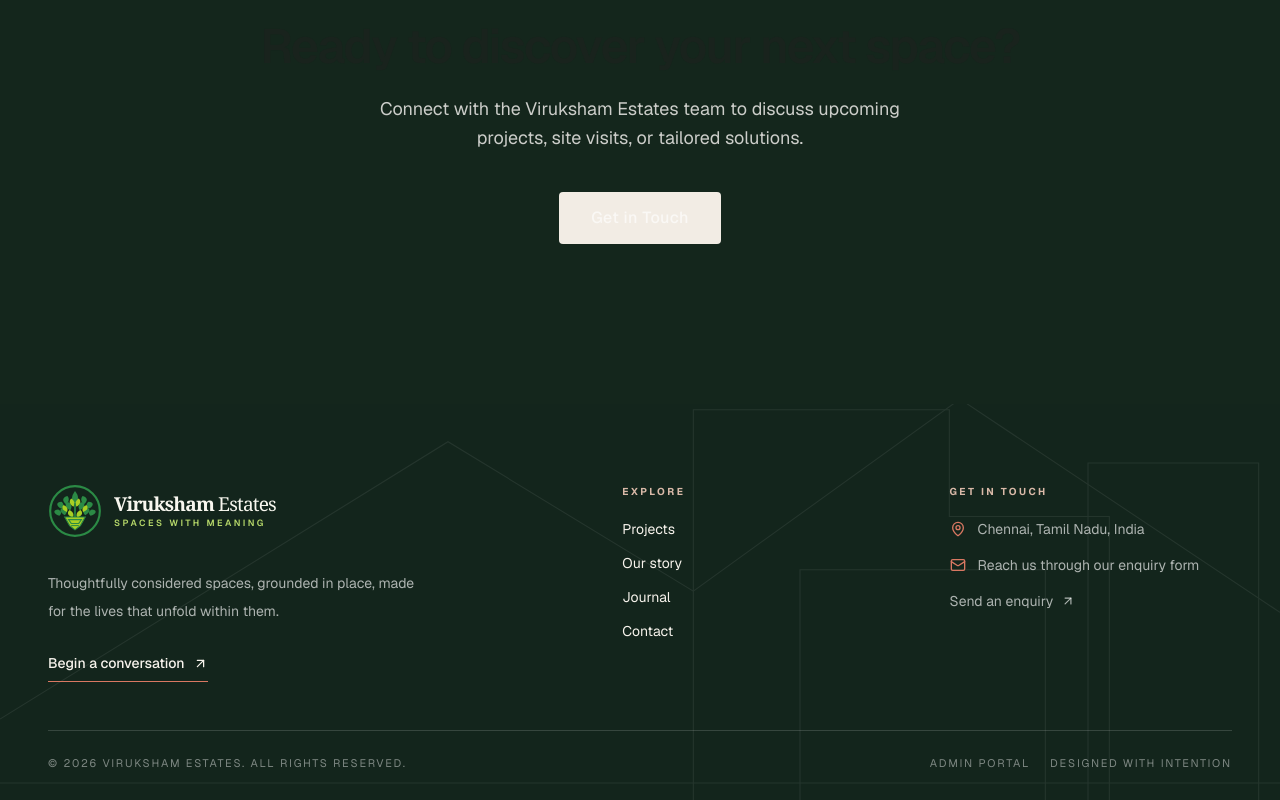
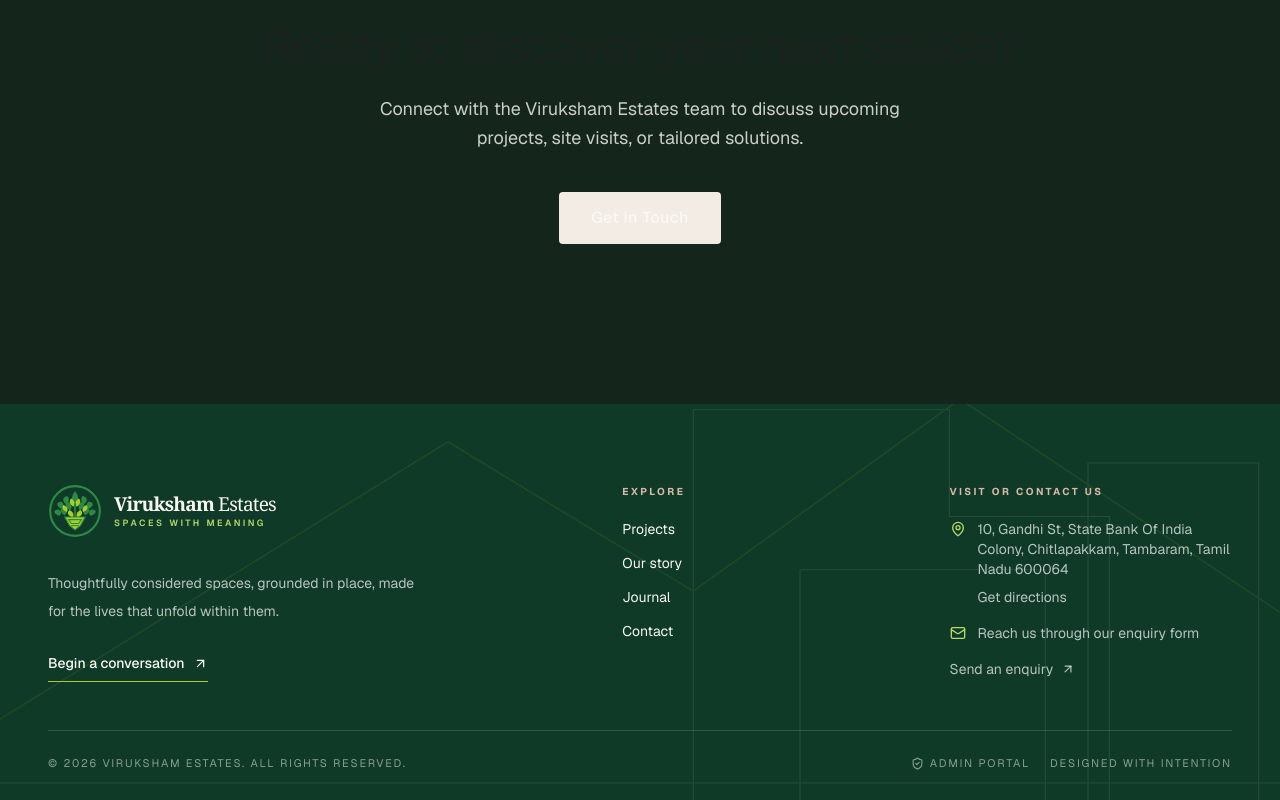
Before and after one commit to Sanjayram3269/viruksham-estates, a Next.js app: page /about in a window 1280 px wide. Shown: the part 3468-4268 px from the top of the page. Built offline with nearby package versions, Linux system fonts and the light colour scheme.

Commit message:
design: unify footer with green and lime brand palette

```diff
--- a/components/layout/site-footer.tsx
+++ b/components/layout/site-footer.tsx
@@ -1,5 +1,5 @@
 import Link from "next/link";
-import { ArrowUpRight, Mail, MapPin } from "lucide-react";
+import { ArrowUpRight, Mail, MapPin, ShieldCheck } from "lucide-react";
 import { BrandMark } from "@/components/brand/brand-mark";
 
 const footerLinks = [
@@ -8,50 +8,44 @@ const footerLinks = [
   { label: "Journal", href: "/journal" },
   { label: "Contact", href: "/contact" },
 ];
+const officeAddress = "10, Gandhi St, State Bank Of India Colony, Chitlapakkam, Tambaram, Tamil Nadu 600064";
+const mapUrl = "https://www.google.com/maps/search/?api=1&query=10%2C%20Gandhi%20St%2C%20State%20Bank%20Of%20India%20Colony%2C%20Chitlapakkam%2C%20Tambaram%2C%20Tamil%20Nadu%20600064";
 
 export function SiteFooter() {
   return (
-    <footer className="relative overflow-hidden bg-[#13251c] text-[#f7f3ec]">
-      <div className="absolute inset-0 pointer-events-none opacity-[0.07]" aria-hidden="true">
+    <footer className="relative overflow-hidden bg-[#103a28] text-[#f8f9f2]">
+      <div className="pointer-events-none absolute inset-0 opacity-[0.09]" aria-hidden="true">
         <svg className="h-full w-full" viewBox="0 0 1200 420" preserveAspectRatio="xMidYMid slice">
           <path d="M650 420V30H890V130H1040V420M750 420V180H980V420M1020 420V80H1180V420M0 380H1200" fill="none" stroke="white" strokeWidth="1" />
-          <path d="M0 320L420 60L650 200L900 20L1200 220" fill="none" stroke="white" strokeWidth="1" />
+          <path d="M0 320L420 60L650 200L900 20L1200 220" fill="none" stroke="#a8cf24" strokeWidth="1.5" />
         </svg>
       </div>
       <div className="relative mx-auto max-w-[1440px] px-5 pb-7 pt-16 sm:px-8 lg:px-12 lg:pt-20">
         <div className="grid gap-12 border-b border-white/15 pb-12 lg:grid-cols-[1.4fr_0.7fr_0.8fr] lg:gap-20">
           <div className="max-w-lg">
             <BrandMark inverse />
-            <p className="mt-6 max-w-sm text-sm leading-7 text-white/65">
-              Thoughtfully considered spaces, grounded in place, made for the lives that unfold within them.
-            </p>
-            <Link href="/contact" className="mt-7 inline-flex items-center gap-2 border-b border-[#d97862] pb-2 text-sm font-medium text-white transition hover:text-[#edb1a3]">
-              Begin a conversation <ArrowUpRight size={15} />
-            </Link>
+            <p className="mt-6 max-w-sm text-sm leading-7 text-white/70">Thoughtfully considered spaces, grounded in place, made for the lives that unfold within them.</p>
+            <Link href="/contact" className="mt-7 inline-flex items-center gap-2 border-b border-[#a8cf24] pb-2 text-sm font-medium text-white transition hover:text-[#d7f29b]">Begin a conversation <ArrowUpRight size={15} /></Link>
           </div>
           <div>
             <p className="eyebrow-footer">Explore</p>
             <nav className="mt-5 flex flex-col items-start gap-3.5">
-              {footerLinks.map((link) => (
-                <Link key={link.href} href={link.href} className="text-sm text-white/65 transition hover:translate-x-1 hover:text-white">
-                  {link.label}
-                </Link>
-              ))}
+              {footerLinks.map((link) => <Link key={link.href} href={link.href} className="text-sm text-white/70 transition hover:translate-x-1 hover:text-white">{link.label}</Link>)}
             </nav>
           </div>
           <div>
-            <p className="eyebrow-footer">Get in touch</p>
-            <div className="mt-5 flex flex-col gap-4 text-sm text-white/65">
-              <p className="flex items-start gap-3"><MapPin size={16} className="mt-0.5 shrink-0 text-[#d97862]" />Chennai, Tamil Nadu, India</p>
-              <p className="flex items-start gap-3"><Mail size={16} className="mt-0.5 shrink-0 text-[#d97862]" />Reach us through our enquiry form</p>
-              <Link href="/contact" className="inline-flex items-center gap-2 text-white transition hover:text-[#edb1a3]">Send an enquiry <ArrowUpRight size={14} /></Link>
+            <p className="eyebrow-footer">Visit or contact us</p>
+            <div className="mt-5 flex flex-col gap-4 text-sm text-white/70">
+              <p className="flex items-start gap-3"><MapPin size={16} className="mt-0.5 shrink-0 text-[#b7d96a]" /><span>{officeAddress}<br /><a href={mapUrl} target="_blank" rel="noreferrer" className="mt-2 inline-block text-[#d7f29b] underline underline-offset-4 hover:text-white">Get directions</a></span></p>
+              <p className="flex items-start gap-3"><Mail size={16} className="mt-0.5 shrink-0 text-[#b7d96a]" />Reach us through our enquiry form</p>
+              <Link href="/contact" className="inline-flex items-center gap-2 text-white transition hover:text-[#d7f29b]">Send an enquiry <ArrowUpRight size={14} /></Link>
             </div>
           </div>
         </div>
-        <div className="flex flex-col gap-4 pt-6 text-[11px] uppercase tracking-[0.16em] text-white/45 sm:flex-row sm:items-center sm:justify-between">
+        <div className="flex flex-col gap-4 pt-6 text-[11px] uppercase tracking-[0.16em] text-white/50 sm:flex-row sm:items-center sm:justify-between">
           <p>© {new Date().getFullYear()} Viruksham Estates. All rights reserved.</p>
           <div className="flex items-center gap-5">
-            <Link href="/admin/login" className="transition hover:text-white">Admin portal</Link>
+            <Link href="/admin/login" className="inline-flex items-center gap-1.5 transition hover:text-white"><ShieldCheck size={13} /> Admin portal</Link>
             <span>Designed with intention</span>
           </div>
         </div>
```
